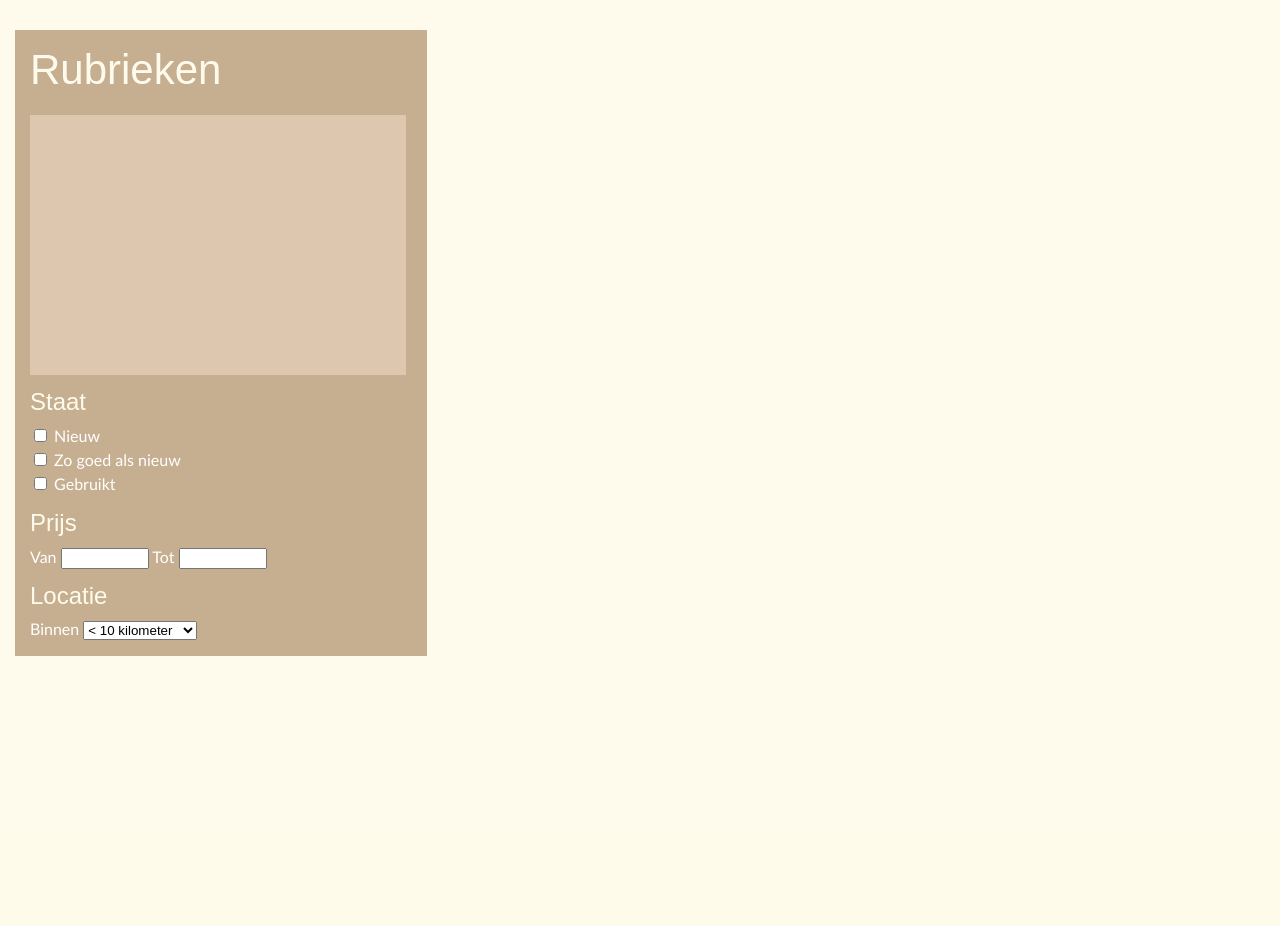
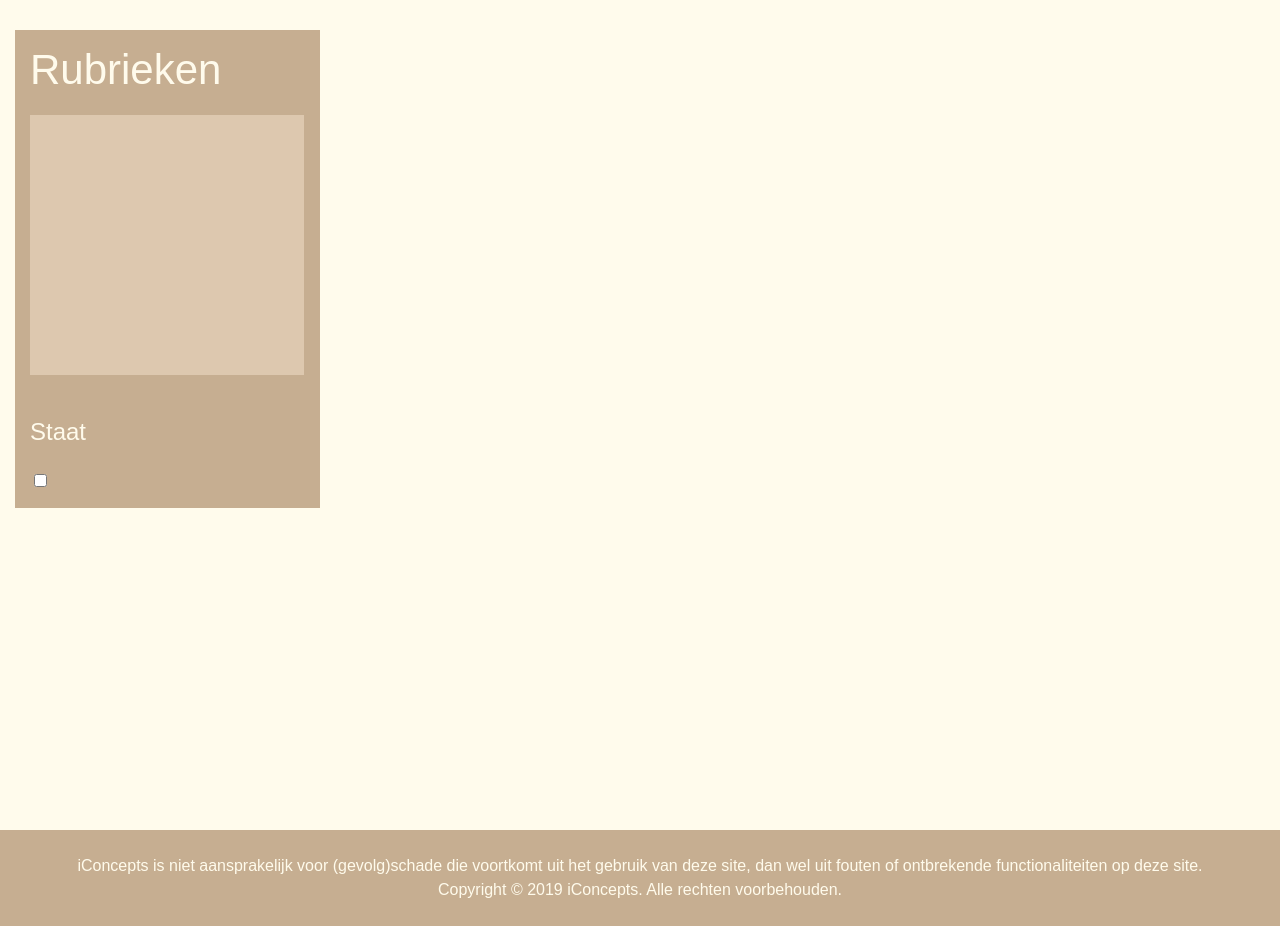
Before and after one commit to dzdylanzd/website, a PHP site: page /categorieen.php in a window 1280 px wide. Shown: the part 100-1026 px from the top of the page. Before the commit the page ends 756 px from the top, so only its background shows below. Run offline with PHP 8.4, Linux system fonts and the light colour scheme; tables that the repository leaves empty or names only in its code hold one stand-in row (values such as "Sample post"); some libraries are stand-ins or nearby versions.

Commit message:
Revert "Merge branch 'master' of https://github.com/dzdylanzd/website"
This reverts commit e9dc87feac30cc117bb7977f04834b602e0a85c4, reversing
changes made to 422ed7c352a62a6e6be4ead2a55b6c5e3b8e380f.

```diff
--- a/UI-kit/categorieen.php
+++ b/UI-kit/categorieen.php
@@ -12,8 +12,7 @@
 </head>
 
 <body>
-    <?php include 'includes/display_product.php';
-    include 'includes\nav-L-M.php'; ?>
+    <?php  include 'includes/display_product.php'; include 'includes\nav-L-M.php'; ?>
     <?php header('Refresh: 100'); ?>
     <div class="page-container">
         <div class="content-wrap">
@@ -52,100 +51,47 @@
             <div class="uk-flex">
                 <div class="uk-width-1-3 ">
                     <div class=" CategorieNavigatieBox">
-                        <h1>Rubrieken</h1>
+                    <h1>Rubrieken</h1>
                         <div class="scrollbox categorieNav">
                             <?php require_once('includes\categorie _nav.php'); ?>
 
                         </div>
-                        <div>
-                            <h3> Staat</h3>
-                            <form class="FilterenStaat" action="categorieen.php" method="post">
-                                <input type="checkbox" name="nieuw" value="Nieuw"> Nieuw<br>
-                                <input type="checkbox" name="bijnaNieuw" value="bijnaNieuw"> Zo goed als nieuw<br>
-                                <input type="checkbox" name="gebruikt" value="Gebruikt"> Gebruikt<br>
+                        <h3> Staat</h3>
+                        <form action="categorieen.php" method="post">
+                            <input type="checkbox">
+                    </div>
 
-                                <h3> Prijs</h3>
-                                <form action="categorieen.php" method="post">
-                                    <label for="prijsVan"> Van</label>
-                                    <input class="FilterenPrijs" type="text" name="prijs" id="prijsVan">
-                                    <label for="prijsTot"> Tot</label>
-                                    <input class="FilterenPrijs" type="text" name="prijs" id="prijsTot">
-                                <h3> Locatie</h3>
-                                <form action="categorieen.php"  method="post">
-                                    <label for="afstand"> Binnen</label>
-                                    <select name="afstanden">
-                                        <option value="10km"> < 10 kilometer </option>
-                                        <option value="25km"> < 25 kilometer </option>
-                                        <option value="50km"> < 50 kilometer </option>
-                                        <option value="100km"> < 100 kilometer </option>
-                                        <option value="250km"> < 250 kilometer </option>
-                                        <option value="meer250km"> > 250 kilometer </option>
-                                </form>
-                                </div>
-
-                    </div>
 
 
 
                 </div>
                 <div class="uk-width-5-5">
                     <?php
-                    "<h1> Rubrieken <h1>";
+
                     if (isset($_GET["root"])) {
 
-                        $sth = $dbh->prepare("SELECT * from Categorieen where ID = ?");
-                        if ($sth->execute(array(-1))) {
+                        $sth = $dbh->prepare("SELECT * FROM Categorieen WHERE ID  = ? ");
+
+                        if ($sth->execute(array($_GET["root"]))) {
                             while ($row = $sth->fetch()) {
-                                $TITELS = $dbh->prepare("SELECT Titel from items where Categorie = ?");
-                                if ($TITELS->execute(array($row["ID"]))) {
-                                    $row2 = $TITELS->fetch();
-                                    if ($row2  > 0) {
-                                        while ($row2 = $TITELS->fetch()) {
-                                            echo "$row2[Titel] <br>";
-                                        }
-                                    }
+                                if($row["ID"] != -1){
+                                echo'<div class="ItemsSlider">';
+                                echo "<h1> $row[Name] </h1>";
+                                displayCategorie($row["ID"], $dbh,100);
+                               echo' </div>';
                                 }
                             }
                         }
-                        $sth = $dbh->prepare("SELECT * from Categorieen where Parent = ?");
-
-                        if ($sth->execute(array(-1))) {
-                            while ($row = $sth->fetch()) {
-                                echo '<div class="ItemsSlider">';
-                                echo "<h1> $row[Name] </h1>";
-                                displayCategorie($row["ID"], $dbh);
-                                echo ' </div>';
-                            }
-                        }
-                    }
-                    if (isset($_GET["root"])) {
-
-                        $sth = $dbh->prepare("SELECT * from Categorieen where ID = ?");
-                        if ($sth->execute(array($_GET["root"]))) {
-                            while ($row = $sth->fetch()) {
-                                $TITELS = $dbh->prepare("SELECT * from items where Categorie = ?");
-                                if ($TITELS->execute(array($row["ID"]))) {
-                                    $row2 = $TITELS->fetch();
-                                    if ($row2  > 0) {
-
-                                        echo '<div class="ItemsSlider">';
-                                        echo "<h1> $row[Name] </h1>";
-                                        displayCategorie($row["ID"], $dbh);
-                                        echo ' </div>';
-                                    } else {
-                                        echo " er is hier niks";
-                                    }
-                                }
-                            }
-                        }
-                        $sth = $dbh->prepare("SELECT * from Categorieen where Parent = ?");
+                        $sth = $dbh->prepare("SELECT * FROM Categorieen WHERE Parent = ?");
 
                         if ($sth->execute(array($_GET["root"]))) {
                             while ($row = $sth->fetch()) {
-                                echo '<div class="ItemsSlider">';
-                                echo "<h1> $row[Name] </h1>";
-                                displayCategorie($row["ID"], $dbh);
-                                echo ' </div>';
+                                if($row["ID"] != -1){
+                                echo'<div class="ItemsSlider">';
+                                echo "<h2> $row[Name] </h2>";
+                                displayCategorie($row["ID"], $dbh,10);
+                               echo' </div>';
+                                }
                             }
                         }
                     }
--- a/UI-kit/css/style.css
+++ b/UI-kit/css/style.css
@@ -47,11 +47,6 @@ h1, h3, h4 {
 h2 {
   font-family: "Century Gothic", sans-serif;
   color: #43464B;
-}
-
-h3{
-  margin-top: 10px;
-  margin-bottom: 5px;
 }
 
 .imagePrevieuw img {
@@ -215,14 +210,6 @@ h3{
    margin: 10px;
 
 }
-.FilterenStaat{
-  color: white;
-}
-
-.FilterenPrijs{
-  width: 80px;
-}
-
 
 @media only screen and (max-width: 960px) {
   .flex-column-phone {
--- a/UI-kit/includes/categorie _nav.php
+++ b/UI-kit/includes/categorie _nav.php
@@ -54,22 +54,27 @@
     if ($stmt->execute(array($_GET["root"]))) {
 
       if ($row = $stmt->fetch() > 0) {
-        echo "<li> <a class=\"uk-link-heading\" href=\"categorieen.php?root=$row[ID]\">  $row[Name] </a> </li>  ";
+        $stmt->execute(array($_GET["root"]));
         while ($row = $stmt->fetch()) {
-          echo "<li> <a class=\"uk-link-heading\" href=\"categorieen.php?root=$row[ID]\">  $row[Name] </a> </li>  ";
-        }
-        echo "</ul >";
-      } else {
-        $stmt = $dbh->prepare("SELECT * from Categorieen where ID = ?");
+
+
+            echo "<li> <a class=\"uk-link-heading\" href=\"categorieen.php?root=$row[ID]\">  $row[Name] </a> </li>  ";
+
+
+
+      }
+    }else{
+      $stmt = $dbh->prepare("SELECT * from Categorieen where ID = ?");
 
         if ($stmt->execute(array($_GET["root"]))) {
 
           while ($row = $stmt->fetch()) {
             echo "<li> <a class=\"uk-link-heading\" href=\"categorieen.php?root=$row[Parent]\">  $row[Name] </a> </li>  ";
           }
-          echo "</ul>";
-        }
-      }
+    }
+  }
+        echo "</ul >";
+
     }
   }
   ?>
--- a/UI-kit/includes/display_product.php
+++ b/UI-kit/includes/display_product.php
@@ -1,7 +1,8 @@
 <?php
 
-function displayCategorie($nummer, $dbh) {
-        $sql= "SELECT top 10 * from items where Categorie in(
+function displayCategorie($nummer, $dbh, $hoeveel) {
+
+        $sql= "SELECT top $hoeveel * from items where Categorie in(
             SELECT id from Categorieen where parent = any(
             select id from Categorieen where parent = any(
             select id from Categorieen where parent = any(
@@ -49,7 +50,7 @@ function displayCategorie($nummer, $dbh) {
             SELECT id FROM Categorieen WHERE Parent= $nummer or id = $nummer ) or id = any(
 
             SELECT id FROM Categorieen WHERE Parent= $nummer or id = $nummer ))))
-            )";
+            ) order by newid()";
 
 $sth = $dbh->prepare($sql);
 if($sth->execute(array())){
--- a/UI-kit/index.php
+++ b/UI-kit/index.php
@@ -77,7 +77,7 @@
                             while ($row = $sth->fetch()) {
                                 echo'<div class="ItemsSlider">';
                                 echo "<h1> $row[Name] </h1>";
-                                displayCategorie($row["ID"], $dbh);
+                                displayCategorie($row["ID"], $dbh,10);
                                echo' </div>';
                             }
                         }
@@ -95,7 +95,7 @@
                                         while ($row2 = $TITELS->fetch()) {
                                             echo'<div class="ItemsSlider">';
                                             echo "<h1> $row2[Name] </h1>";
-                                            displayCategorie($row2["ID"], $dbh);
+                                            displayCategorie($row2["ID"], $dbh, 10);
                                            echo' </div>';
                                         }
                                     }
@@ -108,7 +108,7 @@
                             while ($row = $sth->fetch()) {
                                 echo'<div class="ItemsSlider">';
                                 echo "<h1> $row[Name] </h1>";
-                                displayCategorie($row["ID"], $dbh);
+                                displayCategorie($row["ID"], $dbh, 10);
                                echo' </div>';
                             }
                         }
```
